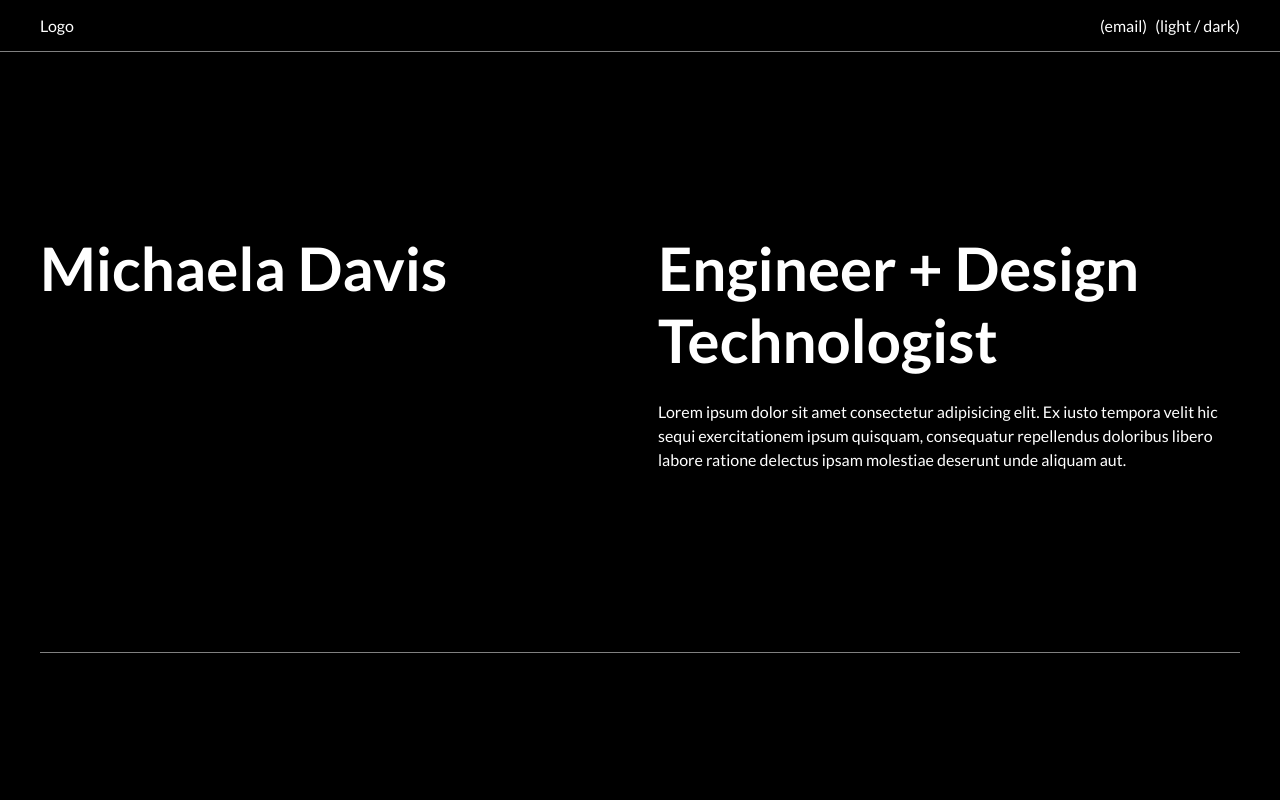
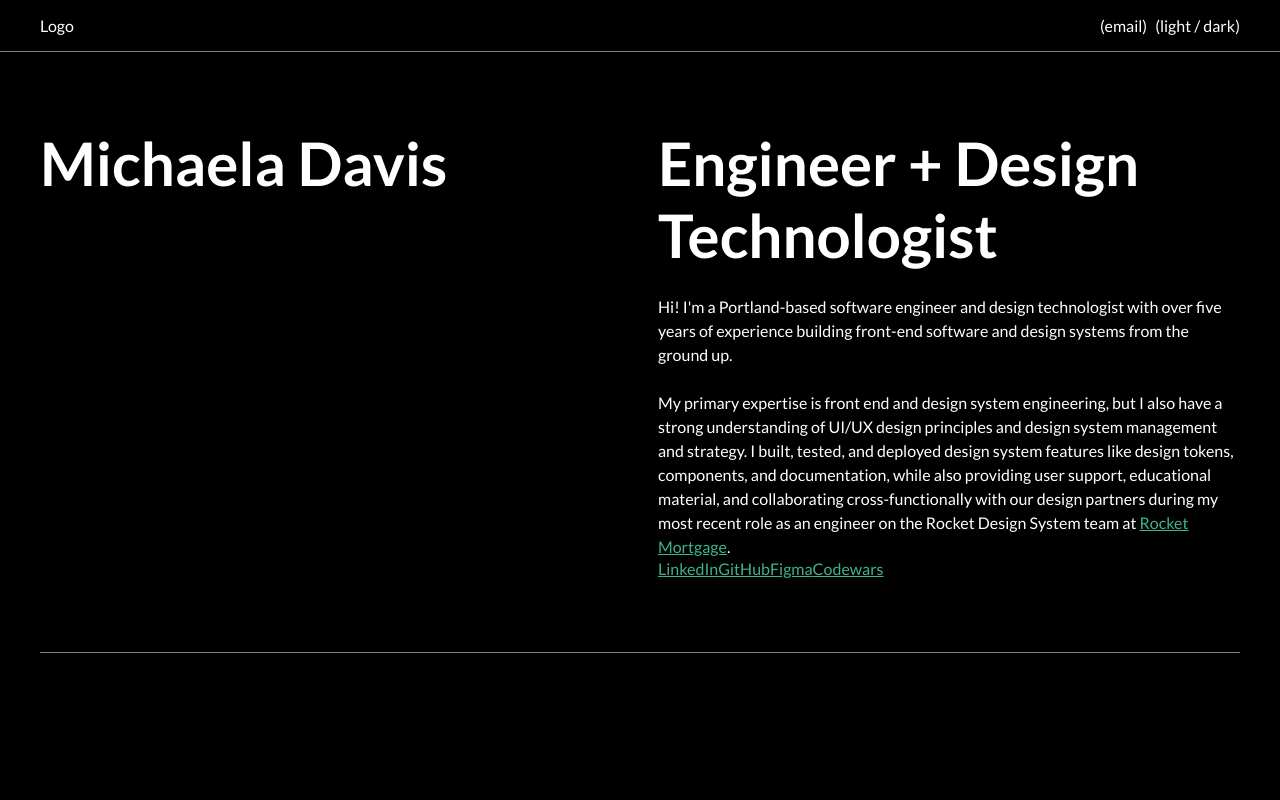
Before and after one commit to Michaela-Davis/portfolio_2024, a React (Create React App) app: page / in a window 1280 px wide. Shown: the top 800 px of the page. Built offline with nearby package versions, Linux system fonts and the light colour scheme; a web font is replaced by a local one.

Commit message:
Update copy

```diff
--- a/src/App.tsx
+++ b/src/App.tsx
@@ -24,10 +24,17 @@ return (
           <div className="hero__description">
             <h2 className='title-1'>Engineer + Design Technologist</h2>
             <p className="hero__body">
-              Lorem ipsum dolor sit amet consectetur adipisicing elit. Ex iusto tempora velit hic sequi exercitationem ipsum
-              quisquam, consequatur repellendus doloribus libero labore ratione delectus ipsam molestiae deserunt unde
-              aliquam aut.
+              Hi! I'm a Portland-based software engineer and design technologist with over five years of experience building front-end software and design systems from the ground up.
             </p>
+            <p className="hero__body">
+              My primary expertise is front end and design system engineering, but I also have a strong understanding of UI/UX design principles and design system management and strategy. I built, tested, and deployed design system features like design tokens, components, and documentation, while also providing user support, educational material, and collaborating cross-functionally with our design partners during my most recent role as an engineer on the Rocket Design System team at <a href="https://www.rocketmortgage.com/" target="_blank">Rocket Mortgage</a>.
+            </p>
+            <div className="hero__links">
+              <a href="" className="hero__link">LinkedIn</a>
+              <a href="" className="hero__link">GitHub</a>
+              <a href="" className="hero__link">Figma</a>
+              <a href="" className="hero__link">Codewars</a>
+            </div>
           </div>
         </div>
       </div>
@@ -44,12 +51,7 @@ return (
           <h2 className='project__title'>Rocket Mortgage</h2>
           <h3 className='project__sub-title'>UX Engineer</h3>
           <p className='project__description'>
-              Rocket Design System (RDS) engineering team member for the Rocket Family of Companies. RDS serves over 45
-              products within the Rocket Family of Companies, including Rocket Mortgage, Rocket Auto Loans, and Rocket
-              Money. I built and maintained UI components in React and Angular, documented and tested them, and
-              collaborated with design to improve clarity and user experience. I created detailed engineering
-              blueprints, led team discussions on technical paths, and developed a comprehensive video guide for
-              onboarding engineers to the React library of the design system.
+            Rocket Design System (RDS) engineering team member for the Rocket Family of Companies. RDS serves over 45 products within the Rocket Family of Companies, including Rocket Mortgage, Rocket Auto Loans, and Rocket Money. I built and maintained UI components in React and Angular, documented and tested them, and collaborated with design to improve clarity and user experience. I created detailed engineering blueprints, led team discussions on technical paths, and developed a comprehensive video guide for onboarding engineers to the React library of the design system.
           </p>
         </section>
 
@@ -58,9 +60,7 @@ return (
           <h2 className='project__title'>Puppet</h2>
           <h3 className='project__sub-title'>Senior Web Engineer</h3>
           <p className='project__description'>
-              Co-maintainer of Puppet.com: JAMstack including a decoupled React frontend with WordPress backend. My
-              responsibilities include web engineering, page building, training, documentation, UI/UX and design
-              implementation, analytics, content authoring support, and interfacing with stakeholders in departments
+            Co-maintainer of Puppet.com: JAMstack including a decoupled React frontend with WordPress backend. My responsibilities include web engineering, page building, training, documentation, UI/UX and design implementation, analytics, content authoring support, and interfacing with stakeholders in departments
             across the company.
           </p>
         </section>
@@ -76,7 +76,6 @@ return (
             design implementation, analytics, content authoring support, and interfacing with stakeholders in
             departments across the company.
           </p>
-
         </section>
       </div>
     </div>
@@ -87,16 +86,16 @@ return (
       <h2 className="section__header">Reviews</h2>
       <div className="reviews__wrapper">
          <Review
-          imgURL={'assets/rocket_mortgage_logo.jpeg'} imgAlt={'Rocket Mortgage'} name={'Yashita Reddy'} title={'Director of Engineering, Rocket Mortgage'} review={'... Michaela played a crucial role in fostering collaboration between the design and engineering teams. Her knowledge of design and ability to work cross-functionally helped ensure that all voices were included in the process of building and maintaining the Design System.'}
+          imgURL={'assets/rocket_mortgage_logo.jpeg'} imgAlt={'Rocket Mortgage'} name={'Yashita Reddy'} title={'Director of Engineering, Rocket Mortgage'} review={'"... Michaela played a crucial role in fostering collaboration between the design and engineering teams. Her knowledge of design and ability to work cross-functionally helped ensure that all voices were included in the process of building and maintaining the Design System."'}
         />
         <Review
-          imgURL={'assets/elle-hillard.jpeg'} imgAlt={'Elle Hillard'} name={'Elle Hillard'} title={'RDS Engineering Manager, Rocket Mortgage'} review={'Michaela is an outstanding User Experience (UX) Engineer. She possesses a rare combination of attention to detail, problem solving mindset, and such a strong desire to learn and improve... Her positive attitude, enthusiasm, and willingness to go the extra mile have greatly contributed to the positive work environment we have enjoyed in our team.'}
+          imgURL={'assets/elle-hillard.jpeg'} imgAlt={'Elle Hillard'} name={'Elle Hillard'} title={'RDS Engineering Manager, Rocket Mortgage'} review={'"Michaela is an outstanding User Experience (UX) Engineer. She possesses a rare combination of attention to detail, problem solving mindset, and such a strong desire to learn and improve... Her positive attitude, enthusiasm, and willingness to go the extra mile have greatly contributed to the positive work environment we have enjoyed in our team."'}
         />
         <Review
-          imgURL={'assets/katie-guernsey.jpeg'} imgAlt={'Katie Guernsey'} name={'Katie Guernsey'} title={'Senior UX Engineer, Rocket Mortgage'} review={'Michaela is incredibly detail oriented and elevated our code review process with that skill. You can always rely on her work to be well thought out and accurate. She is an incredible asset as an engineer and team member. I would highly recommend Michaela to anyone that is looking to elevate their engineering team.'}
+          imgURL={'assets/katie-guernsey.jpeg'} imgAlt={'Katie Guernsey'} name={'Katie Guernsey'} title={'Senior UX Engineer, Rocket Mortgage'} review={'"Michaela is incredibly detail oriented and elevated our code review process with that skill. You can always rely on her work to be well thought out and accurate. She is an incredible asset as an engineer and team member. I would highly recommend Michaela to anyone that is looking to elevate their engineering team."'}
         />
         <Review
-          imgURL={'assets/jonathan-waltner.jpeg'} imgAlt={'Jonathan Waltner'} name={'Jonathan Waltner'} title={'Director of Engineering, Airship'} review={' Michaela is a smart, organized, and highly motivated software developer. During her time with us, she developed an excellent working relationship with her teammates, and was able to deliver more functionality than I expected when we started the project. She always came prepared to make sure time was well spent. I could see Michaela being a great addition to almost any team'}
+          imgURL={'assets/jonathan-waltner.jpeg'} imgAlt={'Jonathan Waltner'} name={'Jonathan Waltner'} title={'Director of Engineering, Airship'} review={'"Michaela is a smart, organized, and highly motivated software developer. During her time with us, she developed an excellent working relationship with her teammates, and was able to deliver more functionality than I expected when we started the project. She always came prepared to make sure time was well spent. I could see Michaela being a great addition to almost any team."'}
         />
       </div>
     </div>
```
Lines whose indentation alone changed are shown as unchanged.
